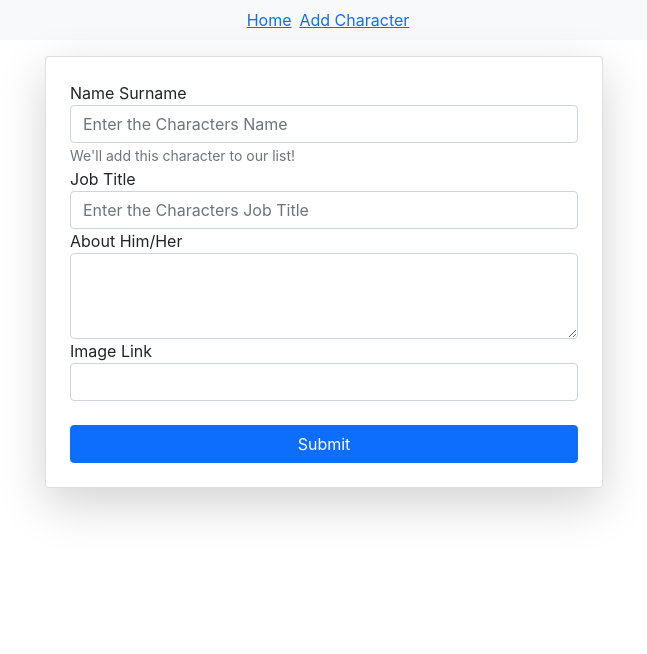
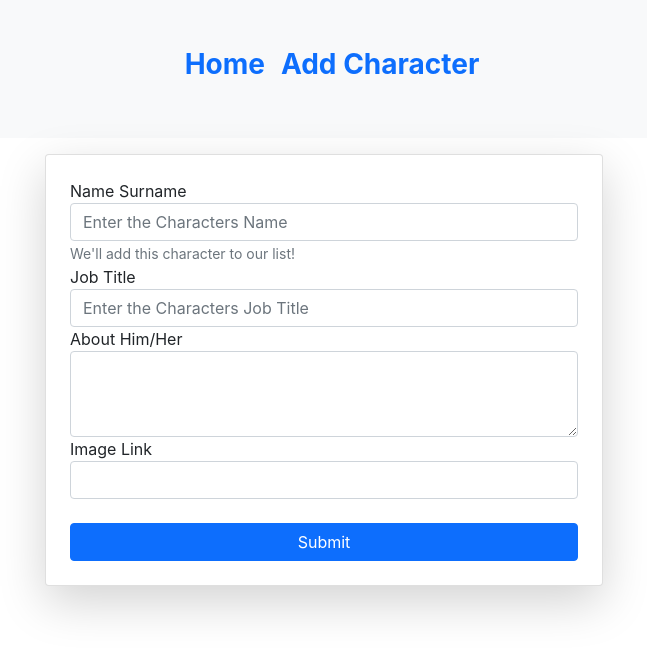
Before and after one commit to eypsrcnuygr/Not-Simpsons, a React (Create React App) app: page /add in a window 1280 px wide. Shown: the top 654 px of the page, without its empty margins (316-963 px from the left). Built offline with nearby package versions, Linux system fonts and the light colour scheme.

Commit message:
Add one test and more style

```diff
--- a/src/App.js
+++ b/src/App.js
@@ -63,7 +63,7 @@ function App(props) {
   }
   return (
     <div className="container mb-3">
-      <NavBar />{" "}
+      <NavBar /> <h1 className="text-center fw-bold mt-3">Characters</h1>
       {names ? (
         names.map((name) => {
           i++;
--- a/src/Components/Details.js
+++ b/src/Components/Details.js
@@ -6,7 +6,7 @@ const Details = () => {
   const from = location.state;
 
   return (
-    <div className="text-center">
+    <div className="text-center container">
       <NavBar />
       <div className="card w-50 mx-auto shadow shadow-lg mt-3 p-3">
         <div>
--- a/src/Components/Navbar.js
+++ b/src/Components/Navbar.js
@@ -3,12 +3,12 @@ import { Link } from "react-router-dom";
 
 const NavBar = () => (
   <>
-    <nav className="navbar navbar-expand-lg navbar-light bg-light d-flex justify-content-center font-weight-bold">
-      <Link className="mx-2 Link" to="/">
-        Home
+    <nav className="navbar navbar-expand-lg navbar-light bg-light d-flex justify-content-center font-weight-bold py-5">
+      <Link className="mx-3 Link text-decoration-none" to="/">
+        <h3 className="fw-bold">Home</h3>
       </Link>
-      <Link className="Link" to="/add">
-        Add Character
+      <Link className="text-decoration-none" to="/add">
+        <h3 className="fw-bold">Add Character</h3>
       </Link>
     </nav>
   </>
```
Also changed, not shown: 2 other files (tests, documents, lock files or other folders).
